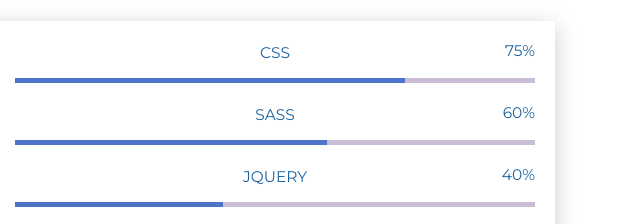
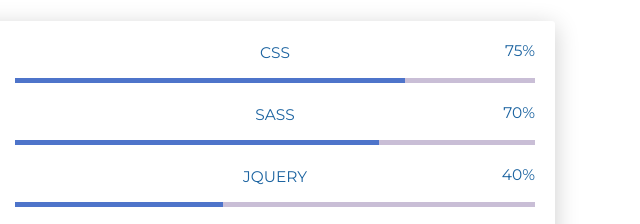
Before and after one commit to sidneyli1994/curriculum, a plain HTML site: page index.html in a window 1280 px wide. Shown: the part 1037-1261 px from the top of the page, 640-1280 px from the left. Drawn offline with Linux system fonts and the light colour scheme.

Commit message:
cambios finales

```diff
--- a/index.html
+++ b/index.html
@@ -131,7 +131,7 @@
           <div class="col-md-6">
             <div class="progress-container progress-primary"><span class="progress-badge">SASS</span>
               <div class="progress">
-                <div class="progress-bar progress-bar-primary" data-aos="progress-full" data-aos-offset="10" data-aos-duration="2000" role="progressbar" aria-valuenow="60" aria-valuemin="0" aria-valuemax="100" style="width: 60%;"></div><span class="progress-value">60%</span>
+                <div class="progress-bar progress-bar-primary" data-aos="progress-full" data-aos-offset="10" data-aos-duration="2000" role="progressbar" aria-valuenow="60" aria-valuemin="0" aria-valuemax="100" style="width: 70%;"></div><span class="progress-value">70%</span>
               </div>
             </div>
           </div>
```
